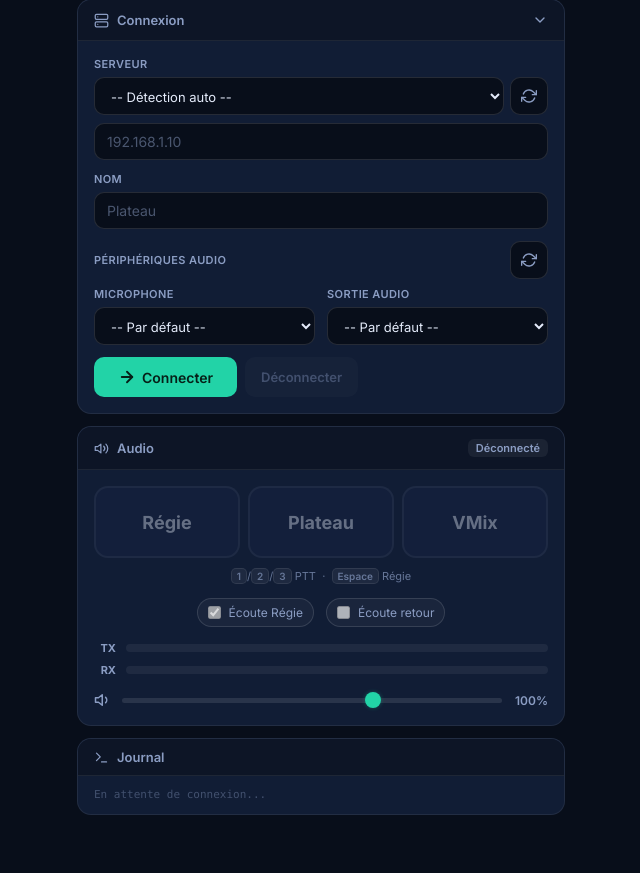
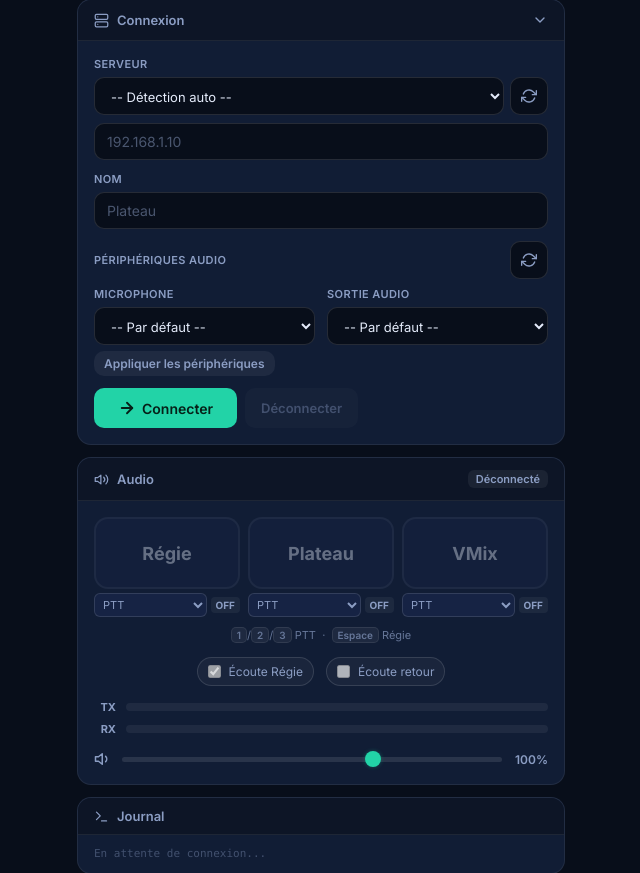
Before and after one commit to lfpoulain/py-intercom, a Flask app: page / in a window 1280 px wide. Shown: the part 72-945 px from the top of the page, without its empty margins (319-959 px from the left). Before the commit the page ends 887 px from the top, so only its background shows below. Run offline with Flask 3, Linux system fonts and the light colour scheme; data that the repository does not hold is empty; some libraries are stand-ins or nearby versions.

Commit message:
web: add PTT bus modes (PTT/Toggle/Always On) with state indicators and audio pipeline restart
- Add bus mode selection (ptt/toggle/always_on) with localStorage persistence
- Add ON/OFF state labels per bus with visual feedback
- Implement toggle mode (click to lock/unlock) and always_on mode
- Apply always_on buses immediately on connect/reconnect
- Add restartAudio() to apply device changes without page reload
- Add "Appliquer les périphériques" button (also double-click refresh)
- Update keyboard

```diff
--- a/src/py_intercom/web/static/client.js
+++ b/src/py_intercom/web/static/client.js
@@ -100,7 +100,11 @@
   let audioRateOk = true;
 
   const pttBuses = new Map([[0, false], [1, false], [2, false]]);
+  const busModes = new Map([[0, "ptt"], [1, "ptt"], [2, "ptt"]]);
+  const busToggleState = new Map([[0, false], [1, false], [2, false]]);
+  const busNames = new Map([[0, "Régie"], [1, "Plateau"], [2, "VMix"]]);
   let outputVolume = 1.0;
+  let lastJoinParams = null;
 
   let playQueue = new Float32Array(0);
   let txMeter = 0;
@@ -249,11 +253,15 @@
     y.set(playQueue, 0);
     y.set(x, playQueue.length);
     playQueue = y;
-    const max = audioCtx ? Math.floor(audioCtx.sampleRate * 3) : (TARGET_SR * 3);
-    if (playQueue.length > max) playQueue = playQueue.subarray(playQueue.length - max);
   };
 
+  const MAX_QUEUE_SAMPLES = FRAME_SAMPLES * 4; // ~40ms max latency
+
   const popPlay = (n) => {
+    // Drain stale audio if queue is too large to avoid latency buildup
+    if (playQueue.length > MAX_QUEUE_SAMPLES) {
+      playQueue = playQueue.subarray(playQueue.length - MAX_QUEUE_SAMPLES);
+    }
     if (playQueue.length >= n) {
       const out = new Float32Array(playQueue.subarray(0, n));
       playQueue = playQueue.subarray(n);
@@ -337,11 +345,16 @@
     setConnState(isConnected);
     if (isConnected) {
       setConfigCollapsed(true);
+      // Apply always_on buses immediately on connect
+      for (const [bid, mode] of busModes.entries()) {
+        if (mode === "always_on") setPttBus(bid, true);
+      }
     } else {
       setConfigCollapsed(false);
       for (const [bid] of pttBuses.entries()) {
         setPttBus(bid, false, { emit: false });
       }
+      for (const [bid] of busToggleState.entries()) busToggleState.set(bid, false);
     }
   };
 
@@ -350,9 +363,69 @@
     pttBuses.set(busId, !!active);
     const btn = busId === 0 ? el.btnBus0 : busId === 1 ? el.btnBus1 : el.btnBus2;
     if (btn) btn.classList.toggle("active", !!active);
+    updateBusStateLabel(busId); // always refresh label
     if (socket && joined && opts.emit !== false) {
       socket.emit("ptt_bus", { bus_id: busId, active: !!active });
     }
+  };
+
+  const updateBusLabel = (busId, name) => {
+    const btn = busId === 0 ? el.btnBus0 : busId === 1 ? el.btnBus1 : el.btnBus2;
+    if (!btn) return;
+    const lbl = btn.querySelector(".ptt-label");
+    if (lbl) lbl.textContent = name;
+  };
+
+  const updateBusStateLabel = (busId) => {
+    const lbl = document.getElementById(`busStateLabel${busId}`);
+    if (!lbl) return;
+    const mode = busModes.get(busId) || "ptt";
+    if (mode === "always_on") {
+      lbl.textContent = "ON"; lbl.className = "bus-state-label on";
+    } else if (mode === "toggle") {
+      const on = !!busToggleState.get(busId);
+      lbl.textContent = on ? "ON" : "OFF"; lbl.className = "bus-state-label " + (on ? "on" : "off");
+    } else {
+      const on = !!pttBuses.get(busId);
+      lbl.textContent = on ? "ON" : "OFF"; lbl.className = "bus-state-label " + (on ? "on" : "off");
+    }
+  };
+
+  const onBusModeChange = (busId, mode) => {
+    busModes.set(busId, mode);
+    saveBusModes();
+    if (mode === "always_on") {
+      busToggleState.set(busId, false);
+      if (joined) setPttBus(busId, true);
+    } else if (mode === "toggle") {
+      if (joined) setPttBus(busId, !!busToggleState.get(busId));
+    } else {
+      busToggleState.set(busId, false);
+      if (joined) setPttBus(busId, false);
+    }
+    updateBusStateLabel(busId);
+  };
+
+  const saveBusModes = () => {
+    try {
+      const modes = {};
+      for (const [bid, m] of busModes.entries()) modes[bid] = m;
+      localStorage.setItem("py-intercom-bus-modes", JSON.stringify(modes));
+    } catch (_) {}
+  };
+
+  const loadBusModes = () => {
+    try {
+      const s = JSON.parse(localStorage.getItem("py-intercom-bus-modes") || "null");
+      if (!s) return;
+      for (const [bid] of busModes.entries()) {
+        if (s[bid]) {
+          busModes.set(bid, s[bid]);
+          const sel = document.getElementById(`busModeSelect${bid}`);
+          if (sel) sel.value = s[bid];
+        }
+      }
+    } catch (_) {}
   };
 
   const anyPttActive = () => Array.from(pttBuses.values()).some(Boolean);
@@ -531,18 +604,29 @@
 
     socket = io({ transports: ["websocket", "polling"] });
 
-    socket.on("connect", () => {
-      setStatus("Backend web");
-      setUiConnected(false);
-      logLine("socket.io connect");
-      socket.emit("join", {
+    const doJoin = () => {
+      lastJoinParams = {
         server_ip: el.serverIp.value.trim(),
         server_port: 5000,
         name: el.name.value.trim() || "Plateau",
         client_uuid: getClientUuid(),
         listen_return_bus: el.listenReturnBus.checked,
         listen_regie: el.listenRegie.checked,
-      });
+      };
+      socket.emit("join", lastJoinParams);
+    };
+
+    socket.on("connect", () => {
+      setStatus("Backend web");
+      setUiConnected(false);
+      logLine("socket.io connect");
+      doJoin();
+    });
+
+    socket.on("reconnect", () => {
+      logLine("socket.io reconnect");
+      joined = false;
+      if (lastJoinParams) socket.emit("join", lastJoinParams);
     });
 
     socket.on("disconnect", () => {
@@ -585,7 +669,15 @@
         const cfg = msg.config || msg;
         if (cfg && Array.isArray(cfg.buses)) {
           for (const b of cfg.buses) {
-            try { pttBuses.set(parseInt(b.bus_id, 10), !!pttBuses.get(parseInt(b.bus_id, 10))); } catch (_) {}
+            try {
+              const bid = parseInt(b.bus_id, 10);
+              if (!pttBuses.has(bid)) pttBuses.set(bid, false);
+              if (!busModes.has(bid)) busModes.set(bid, "ptt");
+              if (!busToggleState.has(bid)) busToggleState.set(bid, false);
+              const name = String(b.name || `Bus ${bid}`);
+              busNames.set(bid, name);
+              updateBusLabel(bid, name);
+            } catch (_) {}
           }
         }
       }
@@ -640,17 +732,52 @@
 
   const bindPttButton = (btn, busId) => {
     if (!btn) return;
-    btn.addEventListener("mousedown", () => setPttBus(busId, true));
-    btn.addEventListener("mouseup", () => setPttBus(busId, false));
-    btn.addEventListener("mouseleave", () => { if (pttBuses.get(busId)) setPttBus(busId, false); });
-    btn.addEventListener("touchstart", (e) => { e.preventDefault(); setPttBus(busId, true); });
-    btn.addEventListener("touchend", () => setPttBus(busId, false));
-    btn.addEventListener("touchcancel", () => setPttBus(busId, false));
+    btn.addEventListener("mousedown", () => {
+      const mode = busModes.get(busId) || "ptt";
+      if (mode === "always_on") return;
+      if (mode === "toggle") {
+        const newState = !busToggleState.get(busId);
+        busToggleState.set(busId, newState);
+        setPttBus(busId, newState);
+      } else {
+        setPttBus(busId, true);
+      }
+    });
+    btn.addEventListener("mouseup", () => {
+      if ((busModes.get(busId) || "ptt") === "ptt") setPttBus(busId, false);
+    });
+    btn.addEventListener("mouseleave", () => {
+      if ((busModes.get(busId) || "ptt") === "ptt" && pttBuses.get(busId)) setPttBus(busId, false);
+    });
+    btn.addEventListener("touchstart", (e) => {
+      e.preventDefault();
+      const mode = busModes.get(busId) || "ptt";
+      if (mode === "always_on") return;
+      if (mode === "toggle") {
+        const newState = !busToggleState.get(busId);
+        busToggleState.set(busId, newState);
+        setPttBus(busId, newState);
+      } else {
+        setPttBus(busId, true);
+      }
+    });
+    btn.addEventListener("touchend", () => {
+      if ((busModes.get(busId) || "ptt") === "ptt") setPttBus(busId, false);
+    });
+    btn.addEventListener("touchcancel", () => {
+      if ((busModes.get(busId) || "ptt") === "ptt") setPttBus(busId, false);
+    });
   };
 
   bindPttButton(el.btnBus0, 0);
   bindPttButton(el.btnBus1, 1);
   bindPttButton(el.btnBus2, 2);
+
+  // Mode selectors
+  for (const busId of [0, 1, 2]) {
+    const sel = document.getElementById(`busModeSelect${busId}`);
+    if (sel) sel.addEventListener("change", () => onBusModeChange(busId, sel.value));
+  }
 
   el.discoverySelect.addEventListener("change", applyDiscoverySelection);
   el.btnRefreshDiscovery.addEventListener("click", fetchDiscovery);
@@ -682,28 +809,45 @@
     saveSettings();
   });
 
+  const keyPressBus = (busId) => {
+    const mode = busModes.get(busId) || "ptt";
+    if (mode === "always_on") return;
+    if (mode === "toggle") {
+      const newState = !busToggleState.get(busId);
+      busToggleState.set(busId, newState);
+      setPttBus(busId, newState);
+    } else {
+      setPttBus(busId, true);
+    }
+  };
+
+  const keyReleaseBus = (busId) => {
+    if ((busModes.get(busId) || "ptt") === "ptt") setPttBus(busId, false);
+  };
+
   document.addEventListener("keydown", (e) => {
     if (e.target.tagName === "INPUT" || e.target.tagName === "SELECT") return;
     if (e.repeat) return;
-    if (e.code === "Space") { e.preventDefault(); setPttBus(0, true); }
-    else if (e.code === "Digit1") { e.preventDefault(); setPttBus(0, true); }
-    else if (e.code === "Digit2") { e.preventDefault(); setPttBus(1, true); }
-    else if (e.code === "Digit3") { e.preventDefault(); setPttBus(2, true); }
+    if (e.code === "Space") { e.preventDefault(); keyPressBus(0); }
+    else if (e.code === "Digit1") { e.preventDefault(); keyPressBus(0); }
+    else if (e.code === "Digit2") { e.preventDefault(); keyPressBus(1); }
+    else if (e.code === "Digit3") { e.preventDefault(); keyPressBus(2); }
   });
 
   document.addEventListener("keyup", (e) => {
     if (e.target.tagName === "INPUT" || e.target.tagName === "SELECT") return;
-    if (e.code === "Space") { e.preventDefault(); setPttBus(0, false); }
-    else if (e.code === "Digit1") { e.preventDefault(); setPttBus(0, false); }
-    else if (e.code === "Digit2") { e.preventDefault(); setPttBus(1, false); }
-    else if (e.code === "Digit3") { e.preventDefault(); setPttBus(2, false); }
+    if (e.code === "Space") { e.preventDefault(); keyReleaseBus(0); }
+    else if (e.code === "Digit1") { e.preventDefault(); keyReleaseBus(0); }
+    else if (e.code === "Digit2") { e.preventDefault(); keyReleaseBus(1); }
+    else if (e.code === "Digit3") { e.preventDefault(); keyReleaseBus(2); }
   });
 
   document.addEventListener("visibilitychange", () => {
     if (document.hidden) {
-      setPttBus(0, false);
-      setPttBus(1, false);
-      setPttBus(2, false);
+      for (const [bid, mode] of busModes.entries()) {
+        if (mode === "ptt") setPttBus(bid, false);
+        // toggle and always_on stay as-is
+      }
     } else {
       // Flush stale audio accumulated while tab was throttled
       playQueue = new Float32Array(0);
@@ -715,13 +859,54 @@
   });
 
   window.addEventListener("blur", () => {
-    setPttBus(0, false);
-    setPttBus(1, false);
-    setPttBus(2, false);
+    for (const [bid, mode] of busModes.entries()) {
+      if (mode === "ptt") setPttBus(bid, false);
+    }
   });
+
+  // --- Restart audio pipeline (apply device changes without reload) ---
+  const restartAudio = async () => {
+    if (!socket || !joined) return;
+    const btnApply = document.getElementById("btnApplyDevices");
+    if (btnApply) btnApply.disabled = true;
+    logLine("audio: redémarrage du pipeline...");
+    try { if (micProc) micProc.disconnect(); } catch (_) {}
+    try { if (micNode) micNode.disconnect(); } catch (_) {}
+    try { if (playProc) playProc.disconnect(); } catch (_) {}
+    try { if (gainNode) gainNode.disconnect(); } catch (_) {}
+    micProc = null; micNode = null; playProc = null; gainNode = null;
+    try { if (micStream) micStream.getTracks().forEach(t => t.stop()); } catch (_) {}
+    micStream = null;
+    try { if (audioCtx) await audioCtx.close(); } catch (_) {}
+    audioCtx = null;
+    playQueue = new Float32Array(0);
+    saveSettings();
+    try {
+      await setupAudio();
+      logLine("audio: pipeline redémarré");
+    } catch (e) {
+      logLine(`audio: erreur redémarrage: ${e && e.message ? e.message : e}`);
+    } finally {
+      if (btnApply) btnApply.disabled = false;
+    }
+  };
+
+  if (el.btnRefreshDevices) {
+    el.btnRefreshDevices.addEventListener("dblclick", () => {
+      restartAudio().catch(() => {});
+    });
+  }
+
+  const btnApplyDevices = document.getElementById("btnApplyDevices");
+  if (btnApplyDevices) {
+    btnApplyDevices.addEventListener("click", () => {
+      restartAudio().catch(() => {});
+    });
+  }
 
   // --- Init ---
   loadSettings();
+  loadBusModes();
   enumerateDevices();
   setUiConnected(false);
   setStatus("Déconnecté");
--- a/src/py_intercom/web/static/style.css
+++ b/src/py_intercom/web/static/style.css
@@ -363,6 +363,61 @@ select option {
   margin-bottom: 10px;
 }
 
+.ptt-bus-col {
+  display: flex;
+  flex-direction: column;
+  gap: 4px;
+}
+
+.ptt-bus-col .btn-ptt {
+  flex: none;
+  width: 100%;
+}
+
+.ptt-bus-controls {
+  display: flex;
+  align-items: center;
+  gap: 4px;
+}
+
+.bus-mode-select {
+  flex: 1;
+  min-width: 0;
+  background: var(--surface2);
+  border: 1px solid var(--border2);
+  border-radius: 6px;
+  padding: 3px 4px;
+  font-size: 11px;
+  color: var(--text2);
+  cursor: pointer;
+}
+
+.bus-state-label {
+  font-size: 10px;
+  font-weight: 700;
+  padding: 2px 5px;
+  border-radius: 4px;
+  min-width: 28px;
+  text-align: center;
+  flex-shrink: 0;
+}
+
+.bus-state-label.on {
+  background: rgba(34, 211, 167, 0.15);
+  color: var(--accent);
+}
+
+.bus-state-label.off {
+  background: rgba(255, 255, 255, 0.05);
+  color: var(--text2);
+}
+
+.btn-sm {
+  padding: 5px 10px;
+  font-size: 12px;
+  border-radius: var(--radius-sm);
+}
+
 .shortcuts-hint {
   text-align: center;
   font-size: 11px;
--- a/src/py_intercom/web/templates/index.html
+++ b/src/py_intercom/web/templates/index.html
@@ -77,6 +77,9 @@
                   </select>
                 </div>
               </div>
+              <button id="btnApplyDevices" class="btn btn-ghost btn-sm" style="margin-top:6px" title="Appliquer les périphériques sans recharger (double-clic sur le bouton rafraîchir aussi)">
+                Appliquer les périphériques
+              </button>
             </div>
             <div class="connect-actions">
               <button id="btnConnect" class="btn btn-primary btn-lg">
@@ -98,15 +101,45 @@
           <div class="card-body">
             <!-- PTT buses -->
             <div class="ptt-grid">
+              <div class="ptt-bus-col">
                 <button id="btnBus0" class="btn btn-ptt" data-bus-id="0" disabled>
                   <span class="ptt-label">Régie</span>
                 </button>
+                <div class="ptt-bus-controls">
+                  <select id="busModeSelect0" class="bus-mode-select">
+                    <option value="ptt">PTT</option>
+                    <option value="toggle">Toggle</option>
+                    <option value="always_on">Always On</option>
+                  </select>
+                  <span id="busStateLabel0" class="bus-state-label off">OFF</span>
+                </div>
+              </div>
+              <div class="ptt-bus-col">
                 <button id="btnBus1" class="btn btn-ptt" data-bus-id="1" disabled>
                   <span class="ptt-label">Plateau</span>
                 </button>
+                <div class="ptt-bus-controls">
+                  <select id="busModeSelect1" class="bus-mode-select">
+                    <option value="ptt">PTT</option>
+                    <option value="toggle">Toggle</option>
+                    <option value="always_on">Always On</option>
+                  </select>
+                  <span id="busStateLabel1" class="bus-state-label off">OFF</span>
+                </div>
+              </div>
+              <div class="ptt-bus-col">
                 <button id="btnBus2" class="btn btn-ptt" data-bus-id="2" disabled>
                   <span class="ptt-label">VMix</span>
                 </button>
+                <div class="ptt-bus-controls">
+                  <select id="busModeSelect2" class="bus-mode-select">
+                    <option value="ptt">PTT</option>
+                    <option value="toggle">Toggle</option>
+                    <option value="always_on">Always On</option>
+                  </select>
+                  <span id="busStateLabel2" class="bus-state-label off">OFF</span>
+                </div>
+              </div>
             </div>
             <div class="shortcuts-hint">
               <kbd>1</kbd>/<kbd>2</kbd>/<kbd>3</kbd> PTT &nbsp;&middot;&nbsp; <kbd>Espace</kbd> Régie
```
Lines whose indentation alone changed are shown as unchanged.
